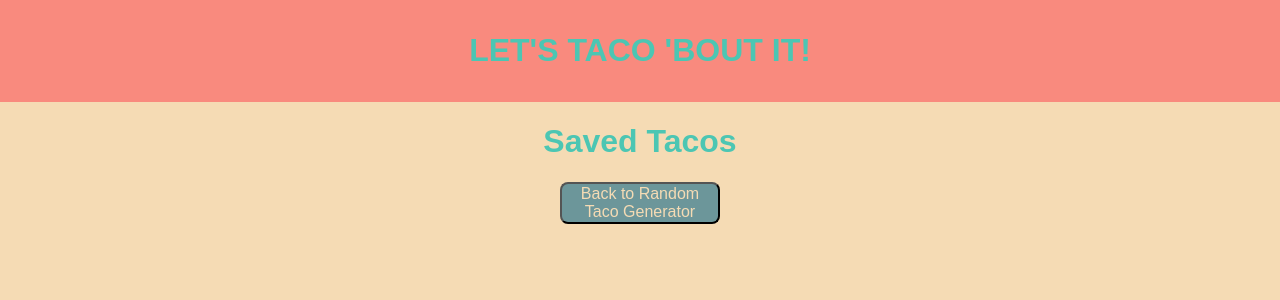
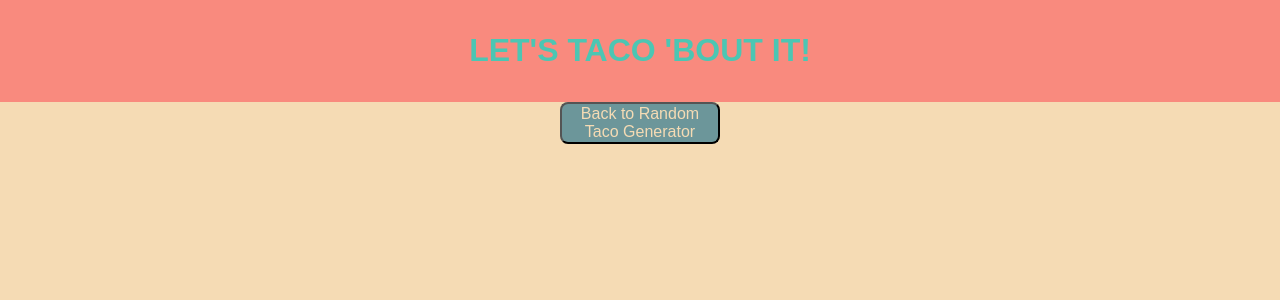
Before and after one commit to Codeherder19/Lets-Taco-Bout-It, a React (Create React App) app: page /SavedTacos in a window 1280 px wide. Shown: the top 300 px of the page. Built offline with nearby package versions, Linux system fonts and the light colour scheme.

Commit message:
Iterate over saved tacos to pass in props and render tiny tacos

```diff
--- a/src/SavedTacos.js
+++ b/src/SavedTacos.js
@@ -1,12 +1,18 @@
 import React from 'react';
 import './SavedTacos.css'
 import { Link } from 'react-router-dom';
+import TinyTaco from './TinyTaco'
 
 const SavedTacos = (props) => {
-  console.log(props)
+  console.log(props.savedTacos)
+  const allTacos = props.savedTacos.map(taco => <TinyTaco
+    key={taco.id}
+    id={taco.id}
+    name={taco.name || "Randomly Generated Taco"}
+   />)
   return (
     <main className="saved-tacos">
-      <h1>Saved Tacos</h1>
+      <div className="tiny-taco-container">{allTacos}</div>
       <Link to="/RandomTaco">
         <button className="back-to-random">Back to Random Taco Generator</button>
       </Link>
```
